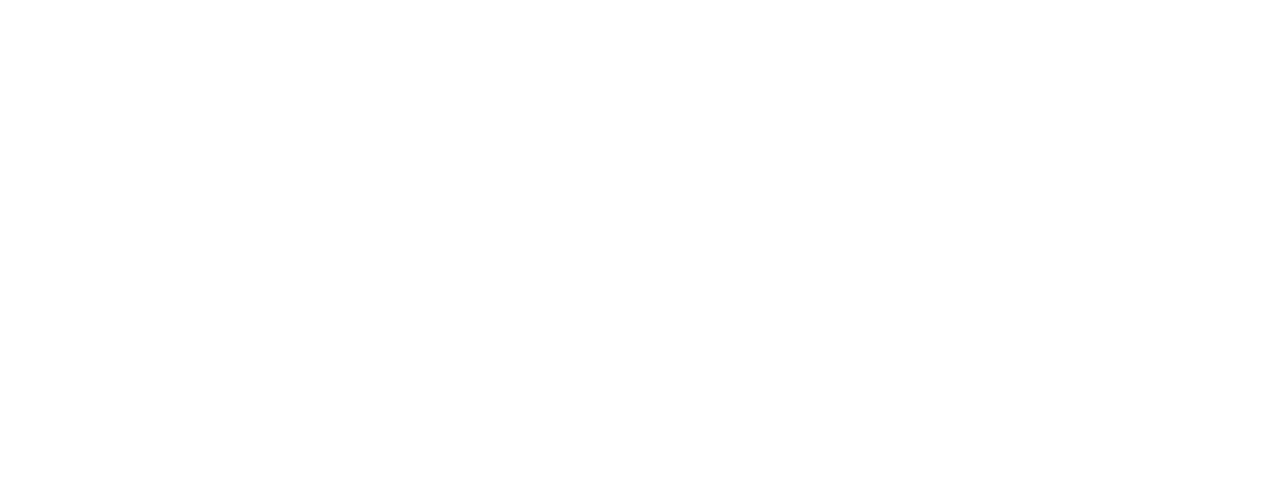
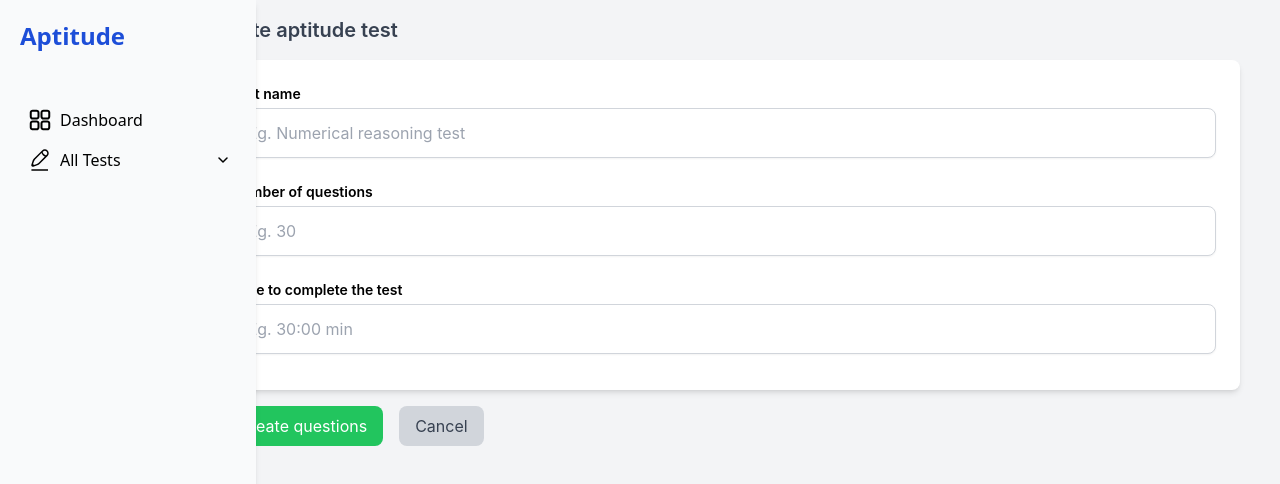
Before and after one commit to jaypatelll1/csi-aptitude-portal, a React (Create React App) app in the folder client/: page /createtest in a window 1280 px wide. Before the commit this address had no page. Shown: the top 484 px of the page. Built offline with nearby package versions, Linux system fonts and the light colour scheme.

Commit message:
Feature: Add Adm_CreateTestForm component and update routing in AppRoutes

```diff
--- a/client/src/AppRoutes.js
+++ b/client/src/AppRoutes.js
@@ -4,7 +4,7 @@
 import Stu_login from './pages/Student/Stu_Login';
 import MCQExamPage from './pages/Student/MCQExamPage';
 import Adm_Dashboard from "./pages/Admin/Adm_Dashboard"
-
+import Adm_CreateTestForm from "./pages/Admin/Adm_CreateTestForm"
 const AppRoutes = () => {
   return (
     <Routes>
@@ -12,9 +12,9 @@
 
       <Route path="/" element ={<Stu_login/>}/>
       <Route path="/admin" element ={<Adm_Dashboard/>}/>
-      <Route path="/Home" element={<HomePage />} />
+      <Route path="/home" element={<HomePage />} />
       <Route path="/exam/:examId" element={<MCQExamPage />} />
-
+    <Route path="/createtest" element={<Adm_CreateTestForm />} />
     </Routes>
   );
 };
--- a/client/src/components/admin/Adm_Sidebar.js
+++ b/client/src/components/admin/Adm_Sidebar.js
@@ -11,7 +11,6 @@
     <div className="fixed left-0 top-0 w-64 h-full bg-gray-50 shadow-md p-5 font-sans z-50">
       <h2 className="text-blue-700 text-2xl font-bold mb-12">Aptitude</h2>
       <ul className="list-none p-0 m-0">
-        {/* Dashboard Section */}
         <li className="flex items-center p-2 text-black cursor-pointer transition-colors duration-300 hover:text-blue-500">
           <span className="mr-2 flex items-center justify-center w-6 h-6">
             <svg
@@ -33,7 +32,6 @@
           Dashboard
         </li>
 
-        {/* All Tests Section */}
         <li
           className="flex items-center p-2 text-black cursor-pointer transition-colors duration-300 hover:text-blue-500"
           onClick={toggleSubmenu}
@@ -63,16 +61,15 @@
           </span>
         </li>
 
-        {/* Submenu */}
         {showSubmenu && (
-          <ul className="pl-5 space-y-2">
-            <li className="p-2 text-black cursor-pointer transition-colors duration-300 hover:text-blue-500">
+          <ul className="pl-5 mt-1">
+            <li className="p-1 ml-4 text-black cursor-pointer transition-colors duration-300 hover:text-blue-500">
               Draft Tests
             </li>
-            <li className="p-2 text-black cursor-pointer transition-colors duration-300 hover:text-blue-500">
+            <li className="p-1 ml-4 text-black cursor-pointer transition-colors duration-300 hover:text-blue-500">
               Schedule Tests
             </li>
-            <li className="p-2 text-black cursor-pointer transition-colors duration-300 hover:text-blue-500">
+            <li className="p-1 ml-4 text-black cursor-pointer transition-colors duration-300 hover:text-blue-500">
             Past Test
             </li>
           </ul>
--- /dev/null
+++ b/client/src/pages/admin/Adm_CreateTestForm.js
@@ -0,0 +1,107 @@
+import Adm_Sidebar from "../../components/Admin/Adm_Sidebar";
+import React, { useState } from "react";
+
+const CreateTestPage = () => {
+  const [testName, setTestName] = useState("");
+  const [numQuestions, setNumQuestions] = useState("");
+  const [timeLimit, setTimeLimit] = useState("");
+
+  const handleCreateQuestions = (e) => {
+    e.preventDefault();
+    console.log({ testName, numQuestions, timeLimit });
+  };
+
+  const handleCancel = () => {
+    setTestName("");
+    setNumQuestions("");
+    setTimeLimit("");
+  };
+
+  return (
+    <div className="flex h-screen bg-gray-100">
+      <div className="w-1/6">
+        <Adm_Sidebar />
+      </div>
+
+      <div className="flex  flex-col  w-5/6 mr-10">
+        <h2 className="text-xl font-semibold text-gray-700 mb-4 mt-4">
+          Create aptitude test
+        </h2>
+        <div className="bg-white rounded-lg shadow-md p-6 w-full items-center justify-center  ">
+          <form onSubmit={handleCreateQuestions}>
+            <div className="mb-6">
+              <label
+                htmlFor="testName"
+                className="block text-sm font-semibold mb-1"
+              >
+                Test name
+              </label>
+              <input
+                type="text"
+                id="testName"
+                placeholder="Eg. Numerical reasoning test"
+                className="w-full px-4 py-3 border border-gray-300 rounded-lg shadow-sm focus:outline-none focus:ring-2 focus:ring-blue-400"
+                value={testName}
+                onChange={(e) => setTestName(e.target.value)}
+                required
+              />
+            </div>
+
+            <div className="mb-6">
+              <label
+                htmlFor="numQuestions"
+                className="block text-sm font-semibold mb-1"
+              >
+                Number of questions
+              </label>
+              <input
+                type="number"
+                id="numQuestions"
+                placeholder="Eg. 30"
+                className="w-full px-4 py-3 border border-gray-300 rounded-lg shadow-sm focus:outline-none focus:ring-2 focus:ring-blue-400"
+                value={numQuestions}
+                onChange={(e) => setNumQuestions(e.target.value)}
+                required
+              />
+            </div>
+
+            <div className="mb-3">
+              <label
+                htmlFor="timeLimit"
+                className="block text-sm font-semibold mb-1"
+              >
+                Time to complete the test
+              </label>
+              <input
+                type="text"
+                id="timeLimit"
+                placeholder="Eg. 30:00 min"
+                className="w-full px-4 py-3 border border-gray-300 rounded-lg shadow-sm focus:outline-none focus:ring-2 focus:ring-blue-400"
+                value={timeLimit}
+                onChange={(e) => setTimeLimit(e.target.value)}
+                required
+              />
+            </div>
+          </form>
+        </div>
+        <div className="flex items-center ">
+              <button
+                type="submit"
+                className="bg-green-500 text-white px-4 py-2 rounded-lg hover:bg-green-600 focus:outline-none focus:ring-2 focus:ring-green-400 m-4"
+              >
+                Create questions
+              </button>
+              <button
+                type="button"
+                className="bg-gray-300 text-gray-700 px-4 py-2 rounded-lg hover:bg-gray-400 focus:outline-none focus:ring-2 focus:ring-gray-300"
+                onClick={handleCancel}
+              >
+                Cancel
+              </button>
+            </div>
+      </div>
+    </div>
+  );
+};
+
+export default CreateTestPage;
```
